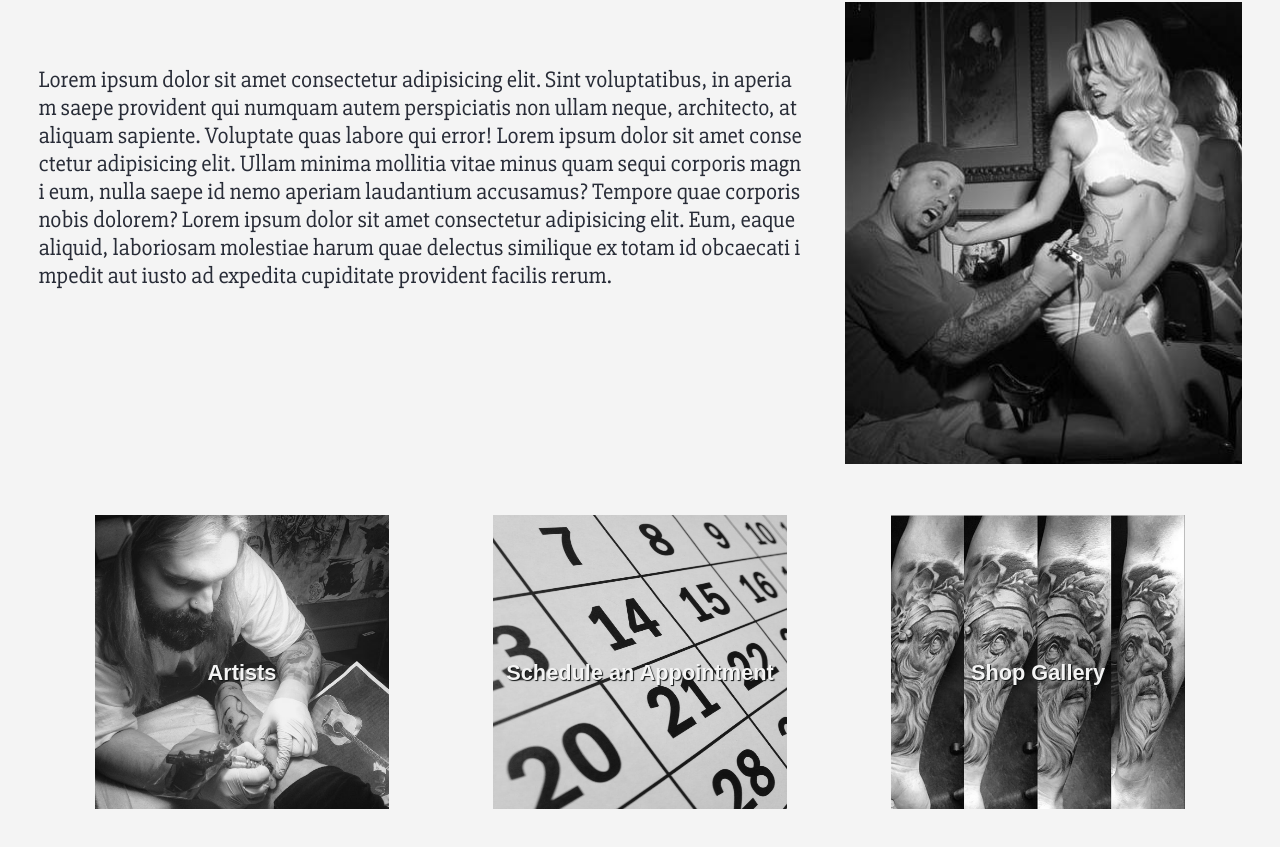
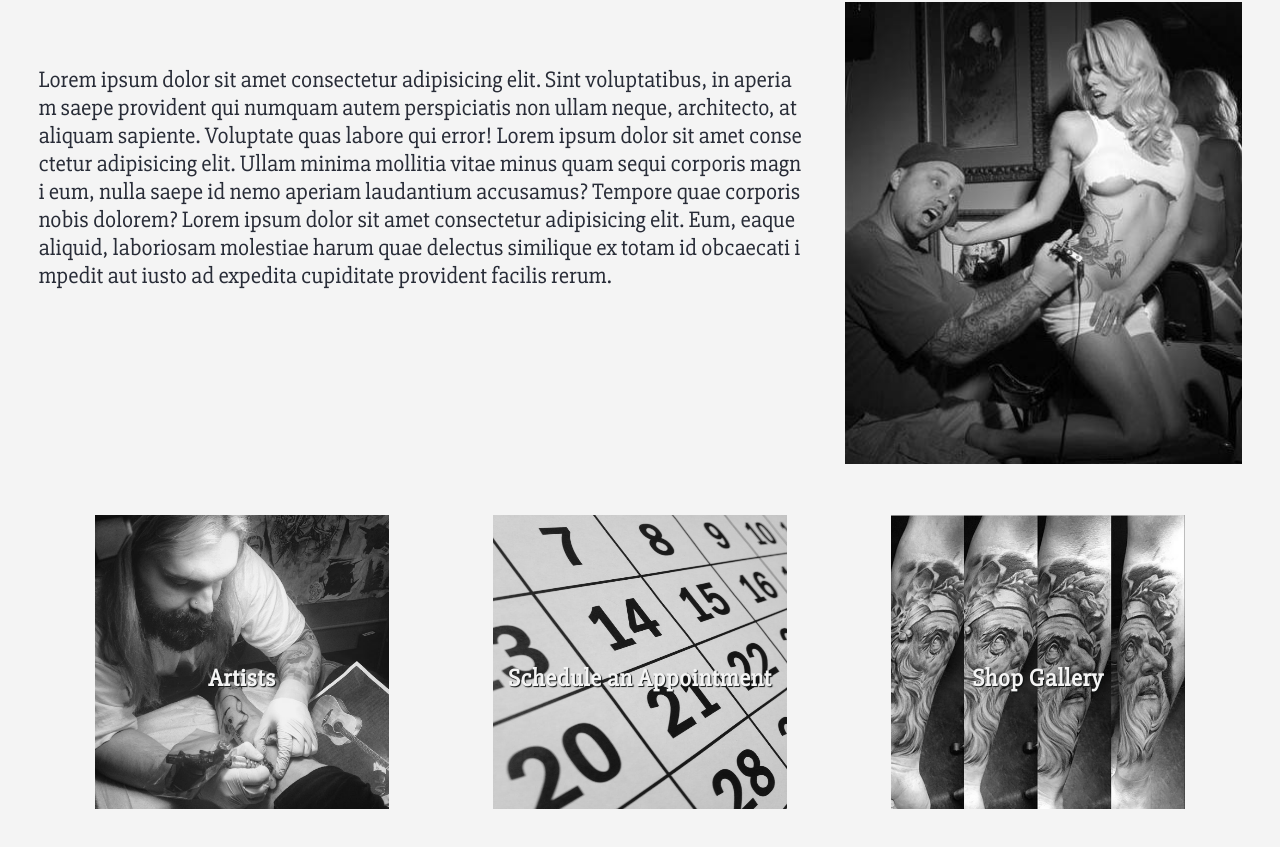
Before and after one commit to taihelsel/action-tat-mock, a React (Create React App) app: page / in a window 1280 px wide. Shown: the part 1108-1955 px from the top of the page. Built offline with nearby package versions, Linux system fonts and the light colour scheme; a web font is replaced by a local one.

Commit message:
updated font for footer nav items

```diff
--- a/src/App.css
+++ b/src/App.css
@@ -188,7 +188,10 @@ html,body{
   text-align: center;
   color: var(--paper);
   text-shadow: 1px 1px 1px var(--black);
-  font-size: 1.7vmax;
+  font-size: 1.9vmax;
+  font-weight: bold;
+  letter-spacing: 0.65px;
+  font-family:  "Slabo 27px", sans-serif;
 }
 .home-footer-nav li img{
   width:100%;
```
